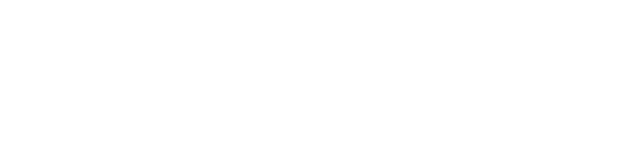
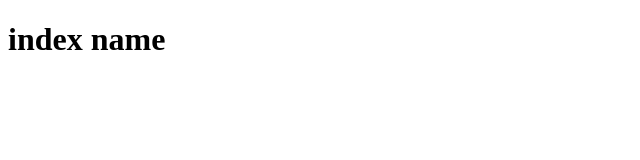
Before and after one commit to haini000/git_ex2, a plain HTML site: page index.html in a window 1280 px wide. Shown: the whole page, without its empty margins (0-640 px from the left). Drawn offline with Linux system fonts and the light colour scheme.

Commit message:
h1 제목 생성

```diff
--- a/index.html
+++ b/index.html
@@ -6,5 +6,6 @@
     <title>git_ex2</title>
 </head>
 <body>
+    <h1>index name</h1>
 </body>
 </html>
```
